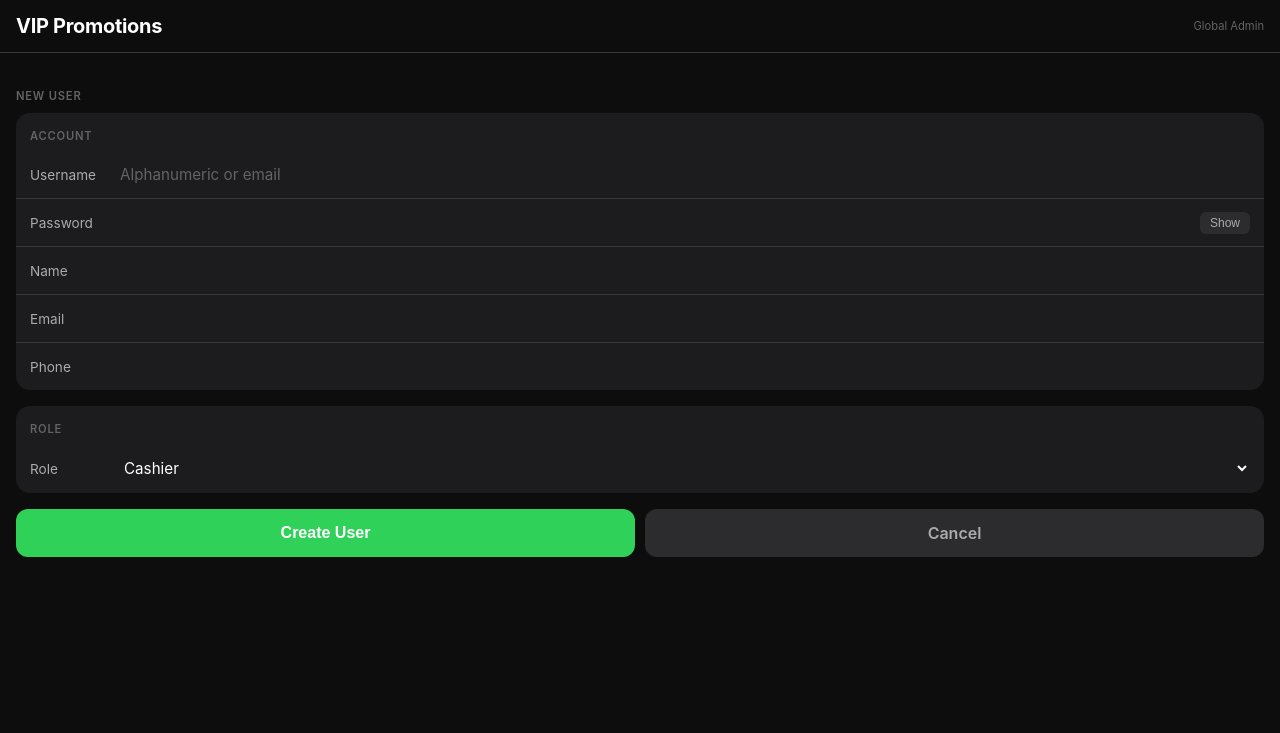
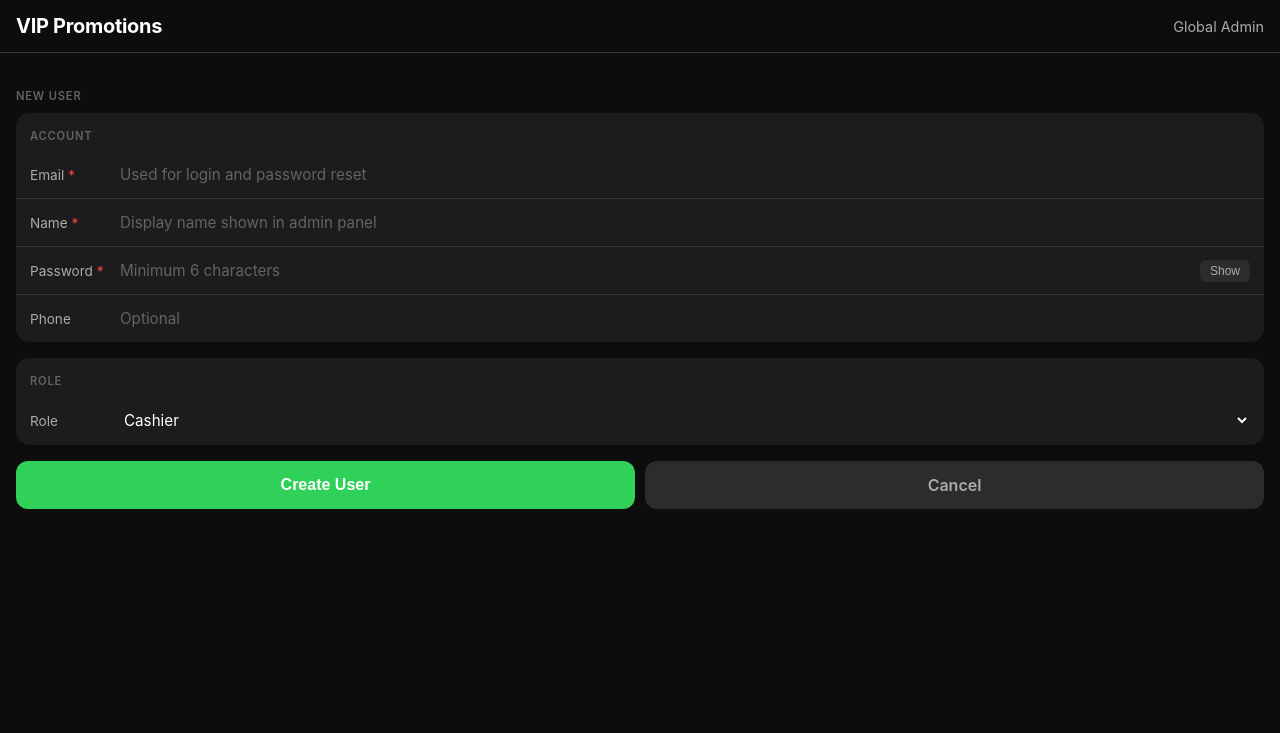
Before and after one commit to IndaloMan/EventManagement, a Flask app: page /admin/users/new in a window 1280 px wide. Shown: the top 733 px of the page. Run offline with Flask 3, Linux system fonts and the light colour scheme; a user stored in the database is signed in.

Commit message:
UI polish: user form cleanup, dirty form tracking, date formatting, QR filenames
- Remove username field from new user form (email = login), add mandatory
  field indicators and help text placeholders
- Dirty form tracking on edit forms (save button muted until changes made)
- Standardise all short dates to 'Sat 13 Jun 2026' format across all templates
- Increase card meta and header username font size for readability
- Include event title in QR code filenames
- Fix event count pluralisation on dashboard

Co-Authored-By: Claude Opus 4.6 <noreply@anthropic.com>

```diff
--- a/app.py
+++ b/app.py
@@ -363,7 +363,7 @@ def admin_users():
 @owner_or_above
 def admin_user_new():
     if request.method == 'POST':
-        username = request.form.get('username', '').strip()
+        email = request.form.get('email', '').strip().lower()
         name = request.form.get('name', '').strip()
         password = request.form.get('password', '')
         role = request.form.get('role', 'event_manager')
@@ -372,26 +372,22 @@ def admin_user_new():
             if role not in ('event_manager', 'event_security', 'cashier'):
                 role = 'event_manager'
 
-        if not username or not name or not password:
-            flash('Username, name and password are required.', 'error')
-            return render_template('admin/user_form.html', user=None)
-
-        valid_username = re.match(
-            r'^[a-zA-Z0-9]+$|^[a-zA-Z0-9._%+\-]+@[a-zA-Z0-9.\-]+\.[a-zA-Z]{2,}$',
-            username
-        )
-        if not valid_username:
-            flash('Username must be alphanumeric or a valid email address.', 'error')
+        if not email or not name or not password:
+            flash('Email, name and password are required.', 'error')
             return render_template('admin/user_form.html', user=None, businesses=Business.query.filter_by(is_active=True).all())
 
-        if Admin.query.filter_by(username=username).first():
-            flash('Username already taken.', 'error')
-            return render_template('admin/user_form.html', user=None)
+        if not re.match(r'^[a-zA-Z0-9._%+\-]+@[a-zA-Z0-9.\-]+\.[a-zA-Z]{2,}$', email):
+            flash('Please enter a valid email address.', 'error')
+            return render_template('admin/user_form.html', user=None, businesses=Business.query.filter_by(is_active=True).all())
+
+        if Admin.query.filter(Admin.username.ilike(email)).first():
+            flash('A user with that email already exists.', 'error')
+            return render_template('admin/user_form.html', user=None, businesses=Business.query.filter_by(is_active=True).all())
 
         admin = Admin(
-            username=username,
+            username=email,
             name=name,
-            email=request.form.get('email', '').strip(),
+            email=email,
             phone=request.form.get('phone', '').strip(),
             role=role,
         )
@@ -630,7 +626,7 @@ def admin_generate_qr(event_id):
         abort(403)
 
     filename = generate_event_qr(event.id, app.config['APP_URL'],
-                                  app.config['UPLOAD_FOLDER'])
+                                  app.config['UPLOAD_FOLDER'], event.title)
     return send_from_directory(app.config['UPLOAD_FOLDER'], filename,
                                as_attachment=True)
 
--- a/qr_generator.py
+++ b/qr_generator.py
@@ -2,17 +2,19 @@
 
 import os
 import io
+import re
 import base64
 import qrcode
 
 
-def generate_event_qr(event_id, app_url, output_dir):
+def generate_event_qr(event_id, app_url, output_dir, title=''):
     """Generate a QR code PNG for an event's reservation page.
 
     Returns the filename of the generated QR code.
     """
     url = f"{app_url}/reserve/{event_id}"
-    filename = f"qr_event_{event_id}.png"
+    safe_title = re.sub(r'[^\w\s-]', '', title).strip().replace(' ', '_')[:50]
+    filename = f"qr_{safe_title}_{event_id}.png" if safe_title else f"qr_event_{event_id}.png"
     filepath = os.path.join(output_dir, filename)
 
     qr = qrcode.QRCode(version=1, box_size=10, border=4)
--- a/static/css/style.css
+++ b/static/css/style.css
@@ -115,8 +115,8 @@ body {
 }
 
 .card-meta {
-    font-size: 0.72rem;
-    color: var(--text3);
+    font-size: 0.85rem;
+    color: var(--text2);
     margin-left: 12px;
     white-space: nowrap;
 }
--- a/static/js/app.js
+++ b/static/js/app.js
@@ -1,4 +1,4 @@
-/* Marina Club Events — minimal JS */
+/* VIP Promotions — minimal JS */
 
 // Auto-dismiss flash messages after 5 seconds
 document.querySelectorAll('.flash').forEach(function(el) {
@@ -8,3 +8,29 @@ document.querySelectorAll('.flash').forEach(function(el) {
         setTimeout(function() { el.remove(); }, 300);
     }, 5000);
 });
+
+// Dirty form tracking — save button starts muted, goes green on change
+(function() {
+    var dirty = false;
+    document.querySelectorAll('form[data-track-changes]').forEach(function(form) {
+        var btn = form.querySelector('button[type="submit"]');
+        if (!btn) return;
+        btn.style.opacity = '0.45';
+        btn.setAttribute('data-original-class', btn.className);
+        function markDirty() {
+            if (dirty) return;
+            dirty = true;
+            btn.style.opacity = '1';
+            btn.classList.remove('btn-surface');
+            btn.classList.add('btn-success');
+        }
+        form.querySelectorAll('input, select, textarea').forEach(function(el) {
+            el.addEventListener('input', markDirty);
+            el.addEventListener('change', markDirty);
+        });
+        form.addEventListener('submit', function() { dirty = false; });
+    });
+    window.addEventListener('beforeunload', function(e) {
+        if (dirty) { e.preventDefault(); e.returnValue = ''; }
+    });
+})();
--- a/templates/admin/business_form.html
+++ b/templates/admin/business_form.html
@@ -3,7 +3,7 @@
 {% block content %}
 <p class="section-title">{% if business %}Edit Business{% else %}New Business{% endif %}</p>
 
-<form method="POST" enctype="multipart/form-data">
+<form method="POST" enctype="multipart/form-data" {% if business %}data-track-changes{% endif %}>
     <div class="field-group">
         <p class="field-group-label">Details</p>
         <div class="field-row">
--- a/templates/admin/dashboard.html
+++ b/templates/admin/dashboard.html
@@ -28,7 +28,7 @@
 <div class="card">
     <div class="card-header">
         <span class="card-title">{{ biz.name }}</span>
-        <span class="card-meta">{{ biz.events | selectattr('is_active') | list | length }} events</span>
+        <span class="card-meta">{% set n = biz.events | selectattr('is_active') | list | length %}{{ n }} event{{ '' if n == 1 else 's' }}</span>
     </div>
 </div>
 {% endfor %}
@@ -39,7 +39,7 @@
 <div class="card" onclick="this.classList.toggle('expanded')">
     <div class="card-header">
         <span class="card-title">{{ event.title }}</span>
-        <span class="card-meta">{{ event.start_time.strftime('%d %b') }}</span>
+        <span class="card-meta">{{ event.start_time.strftime('%a %d %b %Y') }}</span>
         <span class="card-chevron">&rsaquo;</span>
     </div>
     <div class="card-body">
--- a/templates/admin/event_detail.html
+++ b/templates/admin/event_detail.html
@@ -3,7 +3,7 @@
 {% block content %}
 <p class="section-title">Event Configuration</p>
 
-<form method="POST" action="{{ url_for('admin_event_detail', event_id=event.id) }}" enctype="multipart/form-data">
+<form method="POST" action="{{ url_for('admin_event_detail', event_id=event.id) }}" enctype="multipart/form-data" data-track-changes>
     <div class="field-group">
         <p class="field-group-label">Event Info</p>
         <div class="field-row">
--- a/templates/admin/events.html
+++ b/templates/admin/events.html
@@ -21,7 +21,7 @@
             {% if not event.is_active %}<span style="color: var(--text3);">[Inactive]</span> {% endif %}
             {{ event.title }}
         </span>
-        <span class="card-meta">{{ event.start_time.strftime('%d %b %Y') }}</span>
+        <span class="card-meta">{{ event.start_time.strftime('%a %d %b %Y') }}</span>
         <span class="card-chevron">&rsaquo;</span>
     </div>
     <div class="card-body">
--- a/templates/admin/reports.html
+++ b/templates/admin/reports.html
@@ -7,7 +7,7 @@
 <div class="card" onclick="this.classList.toggle('expanded')">
     <div class="card-header">
         <span class="card-title">{{ data.event.title }}</span>
-        <span class="card-meta">{{ data.event.start_time.strftime('%d %b %Y') }}</span>
+        <span class="card-meta">{{ data.event.start_time.strftime('%a %d %b %Y') }}</span>
         <span class="card-chevron">&rsaquo;</span>
     </div>
     <div class="card-body">
--- a/templates/admin/reservations.html
+++ b/templates/admin/reservations.html
@@ -10,7 +10,7 @@
             <select id="event_id" name="event_id" onchange="this.form.submit()">
                 <option value="">All events</option>
                 {% for e in events %}
-                <option value="{{ e.id }}" {% if selected_event == e.id %}selected{% endif %}>{{ e.title }} ({{ e.start_time.strftime('%d %b') }})</option>
+                <option value="{{ e.id }}" {% if selected_event == e.id %}selected{% endif %}>{{ e.title }} ({{ e.start_time.strftime('%a %d %b %Y') }})</option>
                 {% endfor %}
             </select>
         </div>
--- a/templates/admin/user_form.html
+++ b/templates/admin/user_form.html
@@ -3,31 +3,33 @@
 {% block content %}
 <p class="section-title">{% if user %}Edit User{% else %}New User{% endif %}</p>
 
-<form method="POST">
+<form method="POST" {% if user %}data-track-changes{% endif %}>
     <div class="field-group">
         <p class="field-group-label">Account</p>
+        {% if user %}
         <div class="field-row">
-            <label for="username">Username</label>
-            <input type="text" id="username" name="username" value="{{ user.username if user else '' }}" {% if user %}readonly style="color: var(--text3);"{% else %}required pattern="[a-zA-Z0-9]+|[a-zA-Z0-9._%+\-]+@[a-zA-Z0-9.\-]+\.[a-zA-Z]{2,}"{% endif %} placeholder="Alphanumeric or email">
+            <label for="username">Login</label>
+            <input type="text" id="username" name="username" value="{{ user.username }}" readonly style="color: var(--text3);">
+        </div>
+        {% endif %}
+        <div class="field-row">
+            <label for="email">Email <span style="color: var(--danger);">*</span></label>
+            <input type="email" id="email" name="email" value="{{ user.email if user else '' }}" required placeholder="Used for login and password reset">
         </div>
         <div class="field-row">
-            <label for="password">Password</label>
+            <label for="name">Name <span style="color: var(--danger);">*</span></label>
+            <input type="text" id="name" name="name" value="{{ user.name if user else '' }}" required placeholder="Display name shown in admin panel">
+        </div>
+        <div class="field-row">
+            <label for="password">Password <span style="color: var(--danger);">*</span></label>
             <div style="flex: 1; display: flex; align-items: center; gap: 8px;">
-                <input type="password" id="password" name="password" {% if not user %}required{% endif %} placeholder="{% if user %}Leave blank to keep current{% endif %}" style="flex: 1;">
+                <input type="password" id="password" name="password" {% if not user %}required{% endif %} placeholder="{% if user %}Leave blank to keep current{% else %}Minimum 6 characters{% endif %}" style="flex: 1;">
                 <button type="button" id="toggle-pw" style="background: var(--surface2); border: none; color: var(--text2); padding: 4px 10px; border-radius: 6px; font-size: 0.75rem; cursor: pointer; white-space: nowrap;">Show</button>
             </div>
         </div>
         <div class="field-row">
-            <label for="name">Name</label>
-            <input type="text" id="name" name="name" value="{{ user.name if user else '' }}" required>
-        </div>
-        <div class="field-row">
-            <label for="email">Email</label>
-            <input type="email" id="email" name="email" value="{{ user.email if user else '' }}">
-        </div>
-        <div class="field-row">
             <label for="phone">Phone</label>
-            <input type="tel" id="phone" name="phone" value="{{ user.phone if user else '' }}">
+            <input type="tel" id="phone" name="phone" value="{{ user.phone if user else '' }}" placeholder="Optional">
         </div>
     </div>
 
--- a/templates/base.html
+++ b/templates/base.html
@@ -16,7 +16,7 @@
             <h1>VIP Promotions</h1>
             {% if current_user.is_authenticated %}
             <div style="display: flex; align-items: center; gap: 12px;">
-                <span style="font-size: 0.7rem; color: var(--text3);">{{ current_user.name }}</span>
+                <span style="font-size: 0.9rem; color: var(--text2);">{{ current_user.name }}</span>
                 <button class="nav-hamburger" id="navToggle" aria-label="Menu">
                     <span></span><span></span><span></span>
                 </button>
--- a/templates/business_events.html
+++ b/templates/business_events.html
@@ -18,7 +18,7 @@
 <div class="card" onclick="this.classList.toggle('expanded')">
     <div class="card-header">
         <span class="card-title">{{ event.title }}</span>
-        <span class="card-meta">{{ event.start_time.strftime('%d %b %Y') }}</span>
+        <span class="card-meta">{{ event.start_time.strftime('%a %d %b %Y') }}</span>
         <span class="card-chevron">&rsaquo;</span>
     </div>
     <div class="card-body">
--- a/templates/embed_business.html
+++ b/templates/embed_business.html
@@ -14,7 +14,7 @@
             <div class="card" onclick="this.classList.toggle('expanded')">
                 <div class="card-header">
                     <span class="card-title">{{ event.title }}</span>
-                    <span class="card-meta">{{ event.start_time.strftime('%d %b') }}</span>
+                    <span class="card-meta">{{ event.start_time.strftime('%a %d %b %Y') }}</span>
                     <span class="card-chevron">&rsaquo;</span>
                 </div>
                 <div class="card-body">
```
